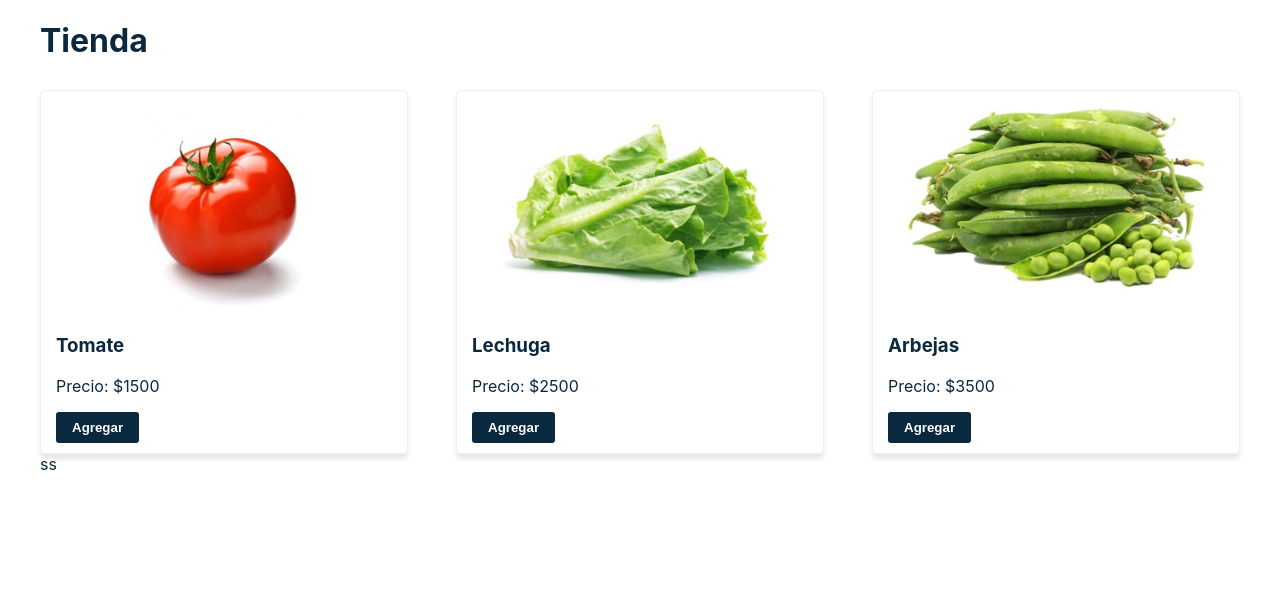
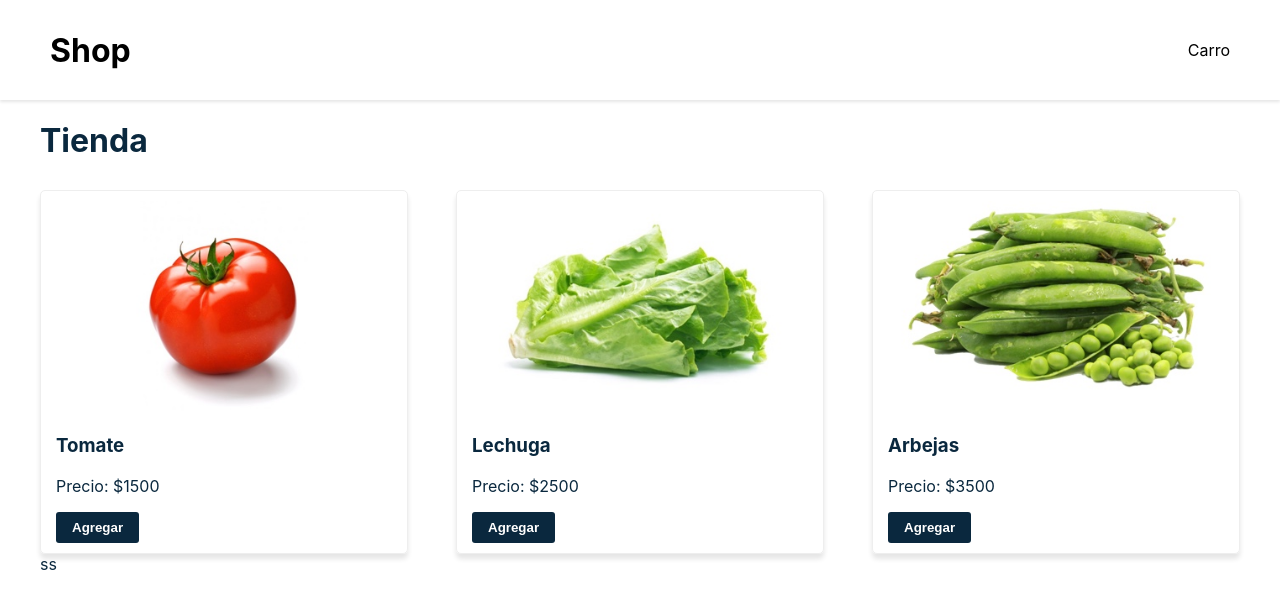
Before and after one commit to ignacioDorigo/primer-proyecto-react, a React (Create React App) app: page / in a window 1280 px wide. Shown: the top 608 px of the page. Built offline with nearby package versions, Linux system fonts and the light colour scheme.

Commit message:
componente logo listo

```diff
--- a/src/App.js
+++ b/src/App.js
@@ -2,6 +2,7 @@ import React, { Component } from "react";
 import Productos from "./components/Productos/Productos";
 import Layout from "./components/Layout/Layout";
 import Titulo from "./components/Titulo/Titulo";
+import Navbar from "./components/Navbar/Navbar";
 
 export default class App extends Component {
   state = {
@@ -18,6 +19,7 @@ export default class App extends Component {
     };
     return (
       <div>
+        <Navbar></Navbar>
         <Layout>
           <Titulo>Tienda</Titulo>
           <Productos
--- /dev/null
+++ b/src/components/Logo/Logo.css
@@ -0,0 +1,4 @@
+.logo{
+    font-weight: bold;
+    font-size: 2rem;
+}
--- /dev/null
+++ b/src/components/Logo/Logo.js
@@ -0,0 +1,8 @@
+import React, { Component } from "react";
+import './Logo.css'
+
+export default class Logo extends Component {
+  render() {
+    return <div className="logo">Shop</div>;
+  }
+}
--- /dev/null
+++ b/src/components/Navbar/Navbar.css
@@ -0,0 +1,9 @@
+.navbar {
+    display: flex;
+    justify-content: space-between;
+    align-items: center;
+    height: 100px;
+    padding: 0px 50px;
+    position: relative;
+    box-shadow: 0px 2px 3px rgba(0,0,0,0.1);
+}
--- /dev/null
+++ b/src/components/Navbar/Navbar.js
@@ -0,0 +1,14 @@
+import React, { Component } from "react";
+import "./Navbar.css";
+import Logo from "../Logo/Logo";
+
+export default class Navbar extends Component {
+  render() {
+    return (
+      <nav className="navbar">
+        <Logo></Logo>
+        <p>Carro</p>
+      </nav>
+    );
+  }
+}
```
